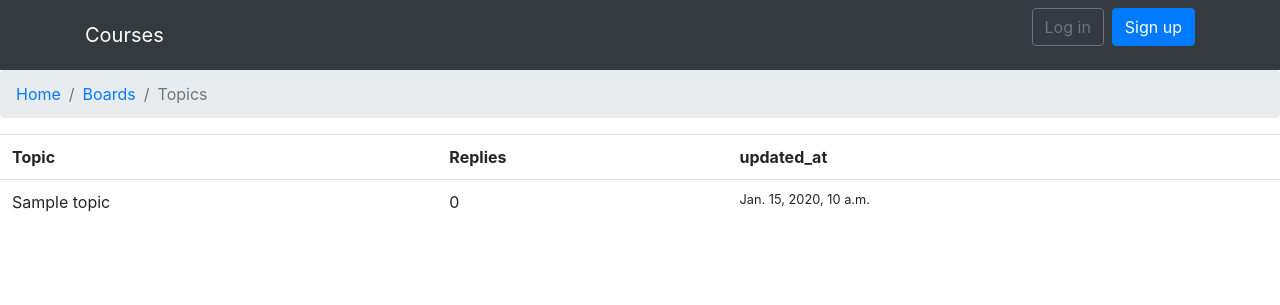
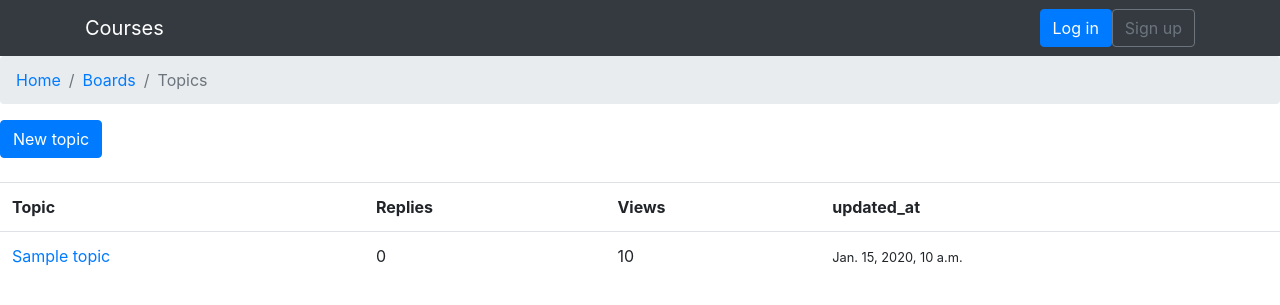
Before and after one commit to initch/Courses, a Django app: page /boards/1/ in a window 1280 px wide. Shown: the top 305 px of the page. Run offline with Django 3.2, Linux system fonts and the light colour scheme; tables that the repository leaves empty hold one stand-in row (values such as "Sample post"); parts of the project's set-up code (start-up, migrations or seed data) failed here and were passed over; some libraries are stand-ins or nearby versions.

Commit message:
Add new topic form and posts views

```diff
--- a/Demo/settings.py
+++ b/Demo/settings.py
@@ -122,3 +122,7 @@ USE_TZ = True
 # https://docs.djangoproject.com/en/3.0/howto/static-files/
 
 STATIC_URL = '/static/'
+
+STATICFILES_DIRS = (
+    os.path.join(BASE_DIR, "static"),
+)
--- a/boards/models.py
+++ b/boards/models.py
@@ -1,4 +1,5 @@
 from django.db import models
+from django.utils.text import Truncator
 
 
 class Board(models.Model):
@@ -14,6 +15,18 @@ class Topic(models.Model):
     subject = models.CharField(max_length=255)
     last_updated = models.DateTimeField(auto_now_add=True)
     board = models.ForeignKey(Board, on_delete=models.CASCADE, related_name='topics')
+    replies = models.PositiveIntegerField(default=0)
+    views = models.PositiveIntegerField(default=0)
 
     def __str__(self):
         return self.subject
+
+
+class Post(models.Model):
+    message = models.TextField(max_length=4000)
+    topic = models.ForeignKey(Topic, on_delete=models.CASCADE, related_name='posts')
+    created_at = models.DateTimeField(auto_now_add=True)
+
+    def __str__(self):
+        truncated_message = Truncator(self.message)
+        return truncated_message.chars(30)
--- a/boards/urls.py
+++ b/boards/urls.py
@@ -5,5 +5,7 @@ app_name = 'boards'
 urlpatterns = [
     path('', views.index, name='board_index'),
     path('new/',views.new_board, name='new_board'),
-    path('<int:id>/', views.board_topics, name='topics')
+    path('<int:id>/', views.board_topics, name='topics'),
+    path('<int:id>/new/',views.new_topic,name='new_topic'),
+    path('<int:id>/topics/<int:topic_id>/',views.topic_posts, name='topic_posts')
 ]
--- a/boards/views.py
+++ b/boards/views.py
@@ -1,7 +1,8 @@
-from django.shortcuts import render, get_object_or_404, redirect
+from django.shortcuts import render, get_object_or_404, redirect, reverse
 
-from .models import Board, Topic
-from .forms import NewBoardForm
+from .models import Board, Topic, Post
+from .forms import NewBoardForm, NewTopicForm
+from courses.models import Course
 
 
 def index(request):
@@ -25,7 +26,37 @@ def new_board(request):
                     subject=form.cleaned_data.get('topic'),
                     board=board
                 )
+            # course字段不为空就将course和新的board相关联，course存在验证待完善
+            if form.cleaned_data.get('course') is not '':
+                c = Course.objects.get(name='course')
+                c.board = board
+
             return redirect('/boards/')
     else:
         form = NewBoardForm()
     return render(request, 'new_board.html', {'form': form})
+
+
+def new_topic(request, id):
+    board = get_object_or_404(Board, id=id)
+    if request.method == 'POST':
+        form = NewTopicForm(request.POST)
+        if form.is_valid():
+            topic = form.save(commit=False)
+            topic.board = board
+            topic.save()
+            Post.objects.create(
+                message=form.cleaned_data.get('message'),
+                topic=topic,
+            )
+            return redirect(reverse('boards:topic_posts',kwargs={'id':id,'topic_id':topic.id}))  # TODO: redirect to the created topic page
+    else:
+        form = NewTopicForm()
+    return render(request, 'new_topic.html', {'board': board, 'form': form})
+
+
+def topic_posts(request, id, topic_id):
+    topic = get_object_or_404(Topic, board__id=id, id=topic_id)
+    topic.views += 1
+    topic.save()
+    return render(request, 'topic_posts.html', {'topic': topic})
--- a/courses/models.py
+++ b/courses/models.py
@@ -6,7 +6,7 @@ class Course(models.Model):
     name = models.CharField(max_length=40, unique=True)
     num = models.CharField(max_length=10, unique=True)
     teacher = models.CharField(max_length=10)
-    board = models.ForeignKey(Board, on_delete=models.SET_NULL, related_name='course', blank=True, null=True)
+    board = models.OneToOneField(Board, on_delete=models.SET_NULL, related_name='course', blank=True, null=True)
 
     def __str__(self):
         return self.name
--- a/courses/urls.py
+++ b/courses/urls.py
@@ -5,5 +5,6 @@ from . import views
 app_name = 'courses'
 urlpatterns = [
     path('', views.index, name='course_index'),
-    path('<int:id>/', views.course_details, name='course_details')
+    path('<int:id>/', views.course_details, name='course_details'),
+    path('<int:id>/new_board/', views.create_course_board,name='create_course_board')
 ]
--- a/templates/base.html
+++ b/templates/base.html
@@ -1,9 +1,16 @@
 {% load static %}
+<!DOCTYPE html>
 <html>
   <head>
     <meta charset="UTF-8">
     <title>{% block title %}Simple Courses{% endblock %}</title>
     <link rel="stylesheet" href="{% static 'css/bootstrap.min.css' %}">
+    <style>
+        table {
+            margin: auto;
+            padding: inherit;
+        }
+    </style>
     {% block stylesheet %}{% endblock %}
   </head>
 
@@ -17,8 +24,8 @@
         </button>
         <div class="collapse navbar-collapse" id="mainMenu">
             <form class="form-inline ml-auto">
-              <a href="" class="btn btn-outline-secondary">Log in</a>
-              <a href="" class="btn btn-primary ml-2">Sign up</a>
+              <a href="" class="btn btn-primary ml-2">Log in</a>
+              <a href="" class="btn btn-outline-secondary">Sign up</a>
             </form>
         </div>
       </div>
--- a/templates/course_index.html
+++ b/templates/course_index.html
@@ -1,5 +1,5 @@
 {% extends 'base.html' %}
-{% block title %}{{ board.name }}{% endblock %}
+{% block title %}Courses{% endblock %}
 
 {% block breadcrumb %}
     <li class="breadcrumb-item"><a href="/">Home</a></li>
--- a/templates/topics.html
+++ b/templates/topics.html
@@ -8,16 +8,21 @@
 {% endblock %}
 
 {% block content %}
+    <div class="mb-4">
+        <a href="{% url 'boards:new_topic' board.id %}" class="btn btn-primary">New topic</a>
+    </div>
     <table class="table">
         <tr>
             <th>Topic</th>
             <th>Replies</th>
+            <th>Views</th>
             <th>updated_at</th>
         </tr>
         {% for topic in board.topics.all %}
         <tr>
-            <td>{{ topic.subject }}</td>
+            <td><a href="{% url 'boards:topic_posts' topic.board.id topic.id %}">{{ topic.subject }}</a></td>
             <td>0</td>
+            <td>{{ topic.views }}</td>
             <td><small>{{ topic.last_updated }}</small></td>
         </tr>
         {% endfor %}
```
Also changed, not shown: boards/forms.py (+19 -2 lines), courses/views.py (+23 -1 lines), templates/board_index.html (+7 -3 lines), templates/course_details.html (+6 -3 lines), templates/new_topic.html (added, +16 -0 lines), templates/topic_posts.html (added, +34 -0 lines), boards/migrations/0002_auto_20200328_2126.py (added), courses/migrations/0002_auto_20200328_1416.py (added).
